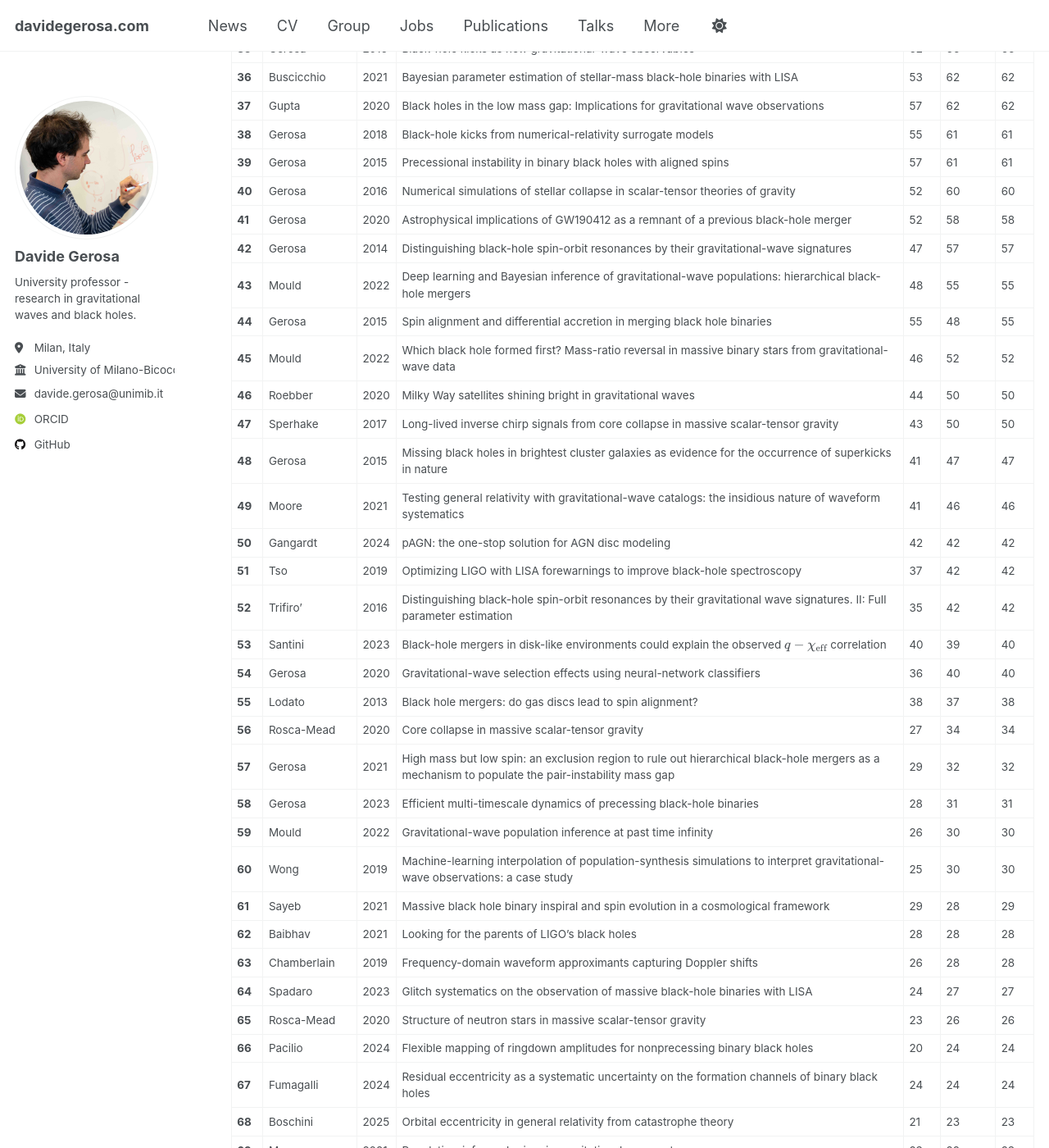
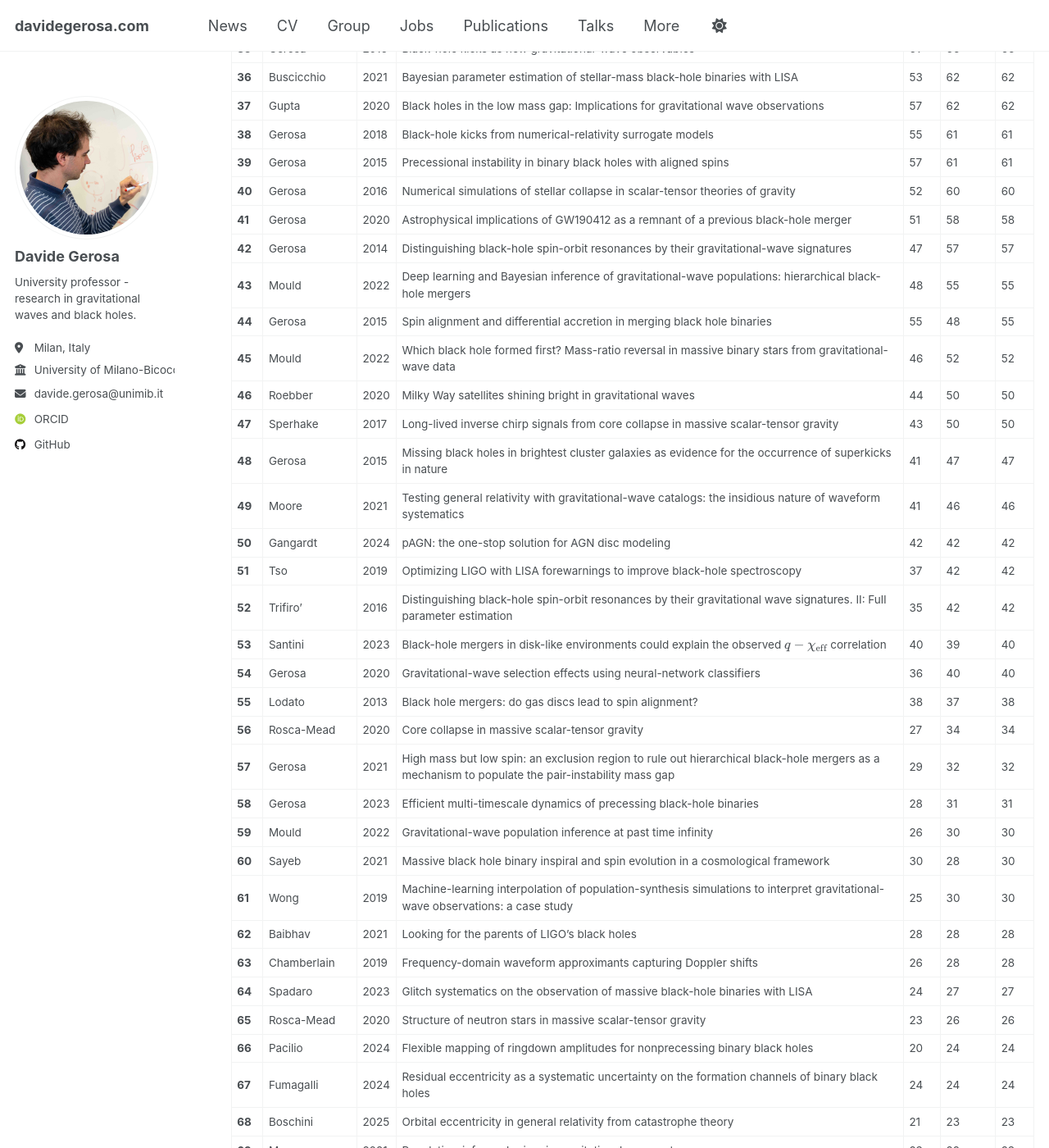
Before and after one commit to dgerosa/website, a Jekyll site: the page built from _pages/citations.md, in a window 1280 px wide and 1400 px high, scrolled down 1912 px. Shown: the whole window at 82% size. Built offline with Jekyll 4.4.1, drawn with Linux system fonts in a browser that asks for light colours; some web fonts are replaced; some of the changed text lies outside the part shown.

Commit message:
Website update from workflow

```diff
--- a/_pages/_citations.md
+++ b/_pages/_citations.md
@@ -40,16 +40,16 @@
 | **29** | O'Shaughnessy | 2017 | Inferences about supernova physics from gravitational-wave measurements: GW151226 spin misalignment as an indicator of strong black-hole natal kicks | 79 | 87 | 87 |
 | **30** | Bouffanais | 2019 | Constraining the fraction of binary black holes formed in isolation and young star clusters with gravitational-wave data | 76 | 78 | 78 |
 | **31** | Gerosa | 2021 | A generalized precession parameter $$\chi_\mathrm{p}$$ to interpret gravitational-wave data | 66 | 77 | 77 |
-| **32** | Korol | 2020 | Populations of double white dwarfs in Milky Way satellites and their detectability with LISA | 77 | 76 | 77 |
+| **32** | Korol | 2020 | Populations of double white dwarfs in Milky Way satellites and their detectability with LISA | 76 | 76 | 76 |
 | **33** | Horbatsch | 2015 | Tensor-multi-scalar theories: relativistic stars and 3+1 decomposition | 70 | 74 | 74 |
 | **34** | Klein | 2022 | The last three years: multiband gravitational-wave observations of stellar-mass binary black holes | 61 | 66 | 66 |
-| **35** | Gerosa | 2016 | Black-hole kicks as new gravitational-wave observables | 62 | 66 | 66 |
+| **35** | Gerosa | 2016 | Black-hole kicks as new gravitational-wave observables | 61 | 66 | 66 |
 | **36** | Buscicchio | 2021 | Bayesian parameter estimation of stellar-mass black-hole binaries with LISA | 53 | 62 | 62 |
 | **37** | Gupta | 2020 | Black holes in the low mass gap: Implications for gravitational wave observations | 57 | 62 | 62 |
 | **38** | Gerosa | 2018 | Black-hole kicks from numerical-relativity surrogate models | 55 | 61 | 61 |
 | **39** | Gerosa | 2015 | Precessional instability in binary black holes with aligned spins | 57 | 61 | 61 |
 | **40** | Gerosa | 2016 | Numerical simulations of stellar collapse in scalar-tensor theories of gravity | 52 | 60 | 60 |
-| **41** | Gerosa | 2020 | Astrophysical implications of GW190412 as a remnant of a previous black-hole merger | 52 | 58 | 58 |
+| **41** | Gerosa | 2020 | Astrophysical implications of GW190412 as a remnant of a previous black-hole merger | 51 | 58 | 58 |
 | **42** | Gerosa | 2014 | Distinguishing black-hole spin-orbit resonances by their gravitational-wave signatures | 47 | 57 | 57 |
 | **43** | Mould | 2022 | Deep learning and Bayesian inference of gravitational-wave populations: hierarchical black-hole mergers | 48 | 55 | 55 |
 | **44** | Gerosa | 2015 | Spin alignment and differential accretion in merging black hole binaries | 55 | 48 | 55 |
@@ -68,8 +68,8 @@
 | **57** | Gerosa | 2021 | High mass but low spin: an exclusion region to rule out hierarchical black-hole mergers as a mechanism to populate the pair-instability mass gap | 29 | 32 | 32 |
 | **58** | Gerosa | 2023 | Efficient multi-timescale dynamics of precessing black-hole binaries | 28 | 31 | 31 |
 | **59** | Mould | 2022 | Gravitational-wave population inference at past time infinity | 26 | 30 | 30 |
-| **60** | Wong | 2019 | Machine-learning interpolation of population-synthesis simulations to interpret gravitational-wave observations: a case study | 25 | 30 | 30 |
-| **61** | Sayeb | 2021 | Massive black hole binary inspiral and spin evolution in a cosmological framework | 29 | 28 | 29 |
+| **60** | Sayeb | 2021 | Massive black hole binary inspiral and spin evolution in a cosmological framework | 30 | 28 | 30 |
+| **61** | Wong | 2019 | Machine-learning interpolation of population-synthesis simulations to interpret gravitational-wave observations: a case study | 25 | 30 | 30 |
 | **62** | Baibhav | 2021 | Looking for the parents of LIGO's black holes | 28 | 28 | 28 |
 | **63** | Chamberlain | 2019 | Frequency-domain waveform approximants capturing Doppler shifts | 26 | 28 | 28 |
 | **64** | Spadaro | 2023 | Glitch systematics on the observation of massive black-hole binaries with LISA | 24 | 27 | 27 |
```
Also changed, not shown: other parts of _pages/_citations.md (+10 -10 lines), _pages/_group.md (+3 -4 lines), _pages/_publications.md (+1 -1 lines), _pages/_talks.md (+1 -1 lines).
